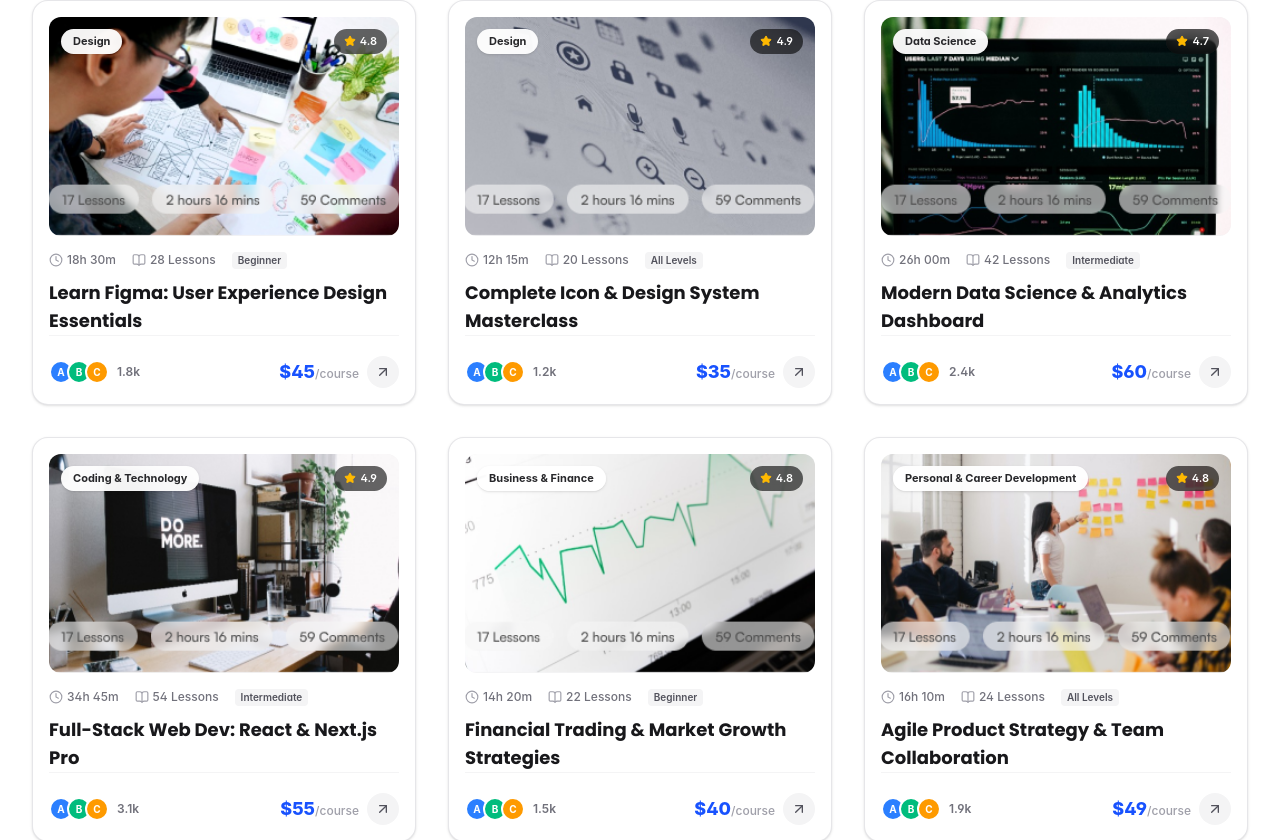
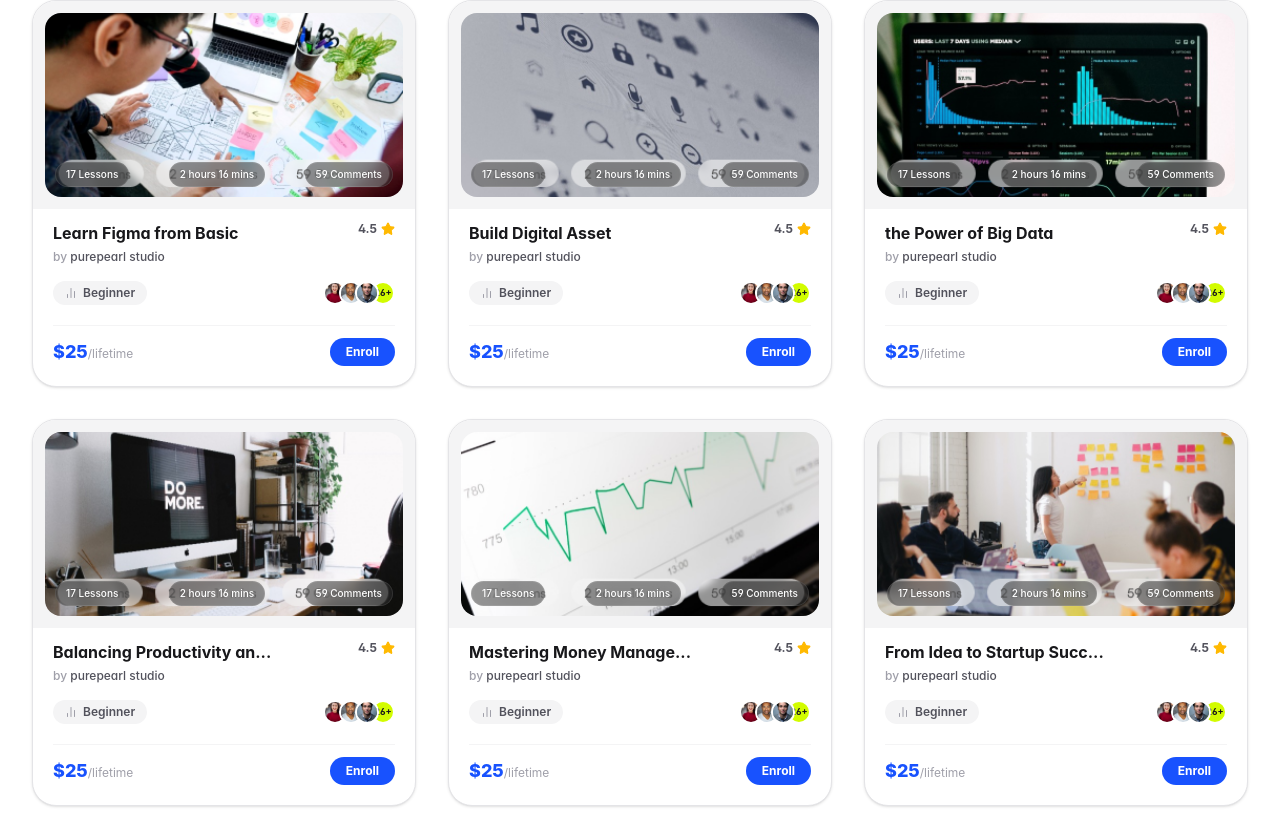
Before and after one commit to ridwanul-basit/ByteSpace-New, a Next.js app: page / in a window 1280 px wide. Shown: the part 1581-2421 px from the top of the page. Built offline with nearby package versions, Linux system fonts and the light colour scheme; a web font is replaced by a local one.

Commit message:
feat(add : course image  added)

```diff
--- a/src/components/sections/CourseCatalog.tsx
+++ b/src/components/sections/CourseCatalog.tsx
@@ -3,7 +3,7 @@
 import React, { useState } from "react";
 import Image from "next/image";
 import Link from "next/link";
-import { Star, Clock, BookOpen, ArrowUpRight } from "lucide-react";
+import { Star, BarChart2 } from "lucide-react";
 import { CATEGORY_TABS, COURSES_DATA, Course } from "@/data/landingData";
 
 interface CourseCatalogProps {
@@ -32,7 +32,7 @@ export const CourseCatalog: React.FC<CourseCatalogProps> = ({ searchQuery = "" }
       <div className="mx-auto max-w-7xl px-4 sm:px-6 lg:px-8">
         {/* Section Header */}
         <div className="text-center max-w-3xl mx-auto">
-          <h2 className="text-3xl sm:text-5xl font-extrabold tracking-tight text-zinc-900 leading-tight">
+          <h2 className="text-3xl sm:text-5xl font-extrabold tracking-tight text-zinc-900 leading-tight font-heading">
             Discover Your Passion, <br className="hidden sm:inline" />
             Build Your Skills
           </h2>
@@ -67,86 +67,102 @@ export const CourseCatalog: React.FC<CourseCatalogProps> = ({ searchQuery = "" }
           </button>
         </div>
 
-        {/* Courses Grid */}
-        <div className="mt-14 grid grid-cols-1 md:grid-cols-2 lg:grid-cols-3 gap-7 sm:gap-8">
+        {/* Courses Grid — Exact Figma Design */}
+        <div className="mt-14 grid grid-cols-1 md:grid-cols-2 lg:grid-cols-3 gap-6 lg:gap-8">
           {filteredCourses.map((course: Course) => (
-            <Link
-              href={`/courses/${course.id === "course-1" ? "learn-figma-from-basic" : course.id === "course-2" ? "build-digital-asset" : course.id === "course-3" ? "the-power-of-big-data" : "build-digital-asset"}`}
+            <div
               key={course.id}
-              className="group flex flex-col overflow-hidden rounded-2xl border border-zinc-200/90 bg-white p-4 shadow-sm hover:shadow-xl hover:-translate-y-1 transition-all duration-300"
+              className="group flex flex-col overflow-hidden rounded-3xl border border-zinc-200 bg-white shadow-sm transition-all duration-300 hover:-translate-y-1 hover:shadow-xl"
             >
-              {/* Thumbnail Container */}
-              <div className="relative aspect-[16/10] w-full overflow-hidden rounded-xl bg-zinc-100">
+              {/* Card Thumbnail */}
+              <div className="relative h-52 w-full overflow-hidden bg-zinc-100 p-3">
+                <div className="relative h-full w-full overflow-hidden rounded-2xl">
                   <Image
                     src={course.image}
                     alt={course.title}
                     fill
                     className="object-cover transition-transform duration-500 group-hover:scale-105"
                   />
-                <div className="absolute top-3 left-3 rounded-full bg-white/95 backdrop-blur-md px-3 py-1 text-[11px] font-bold text-zinc-800 shadow-sm">
-                  {course.category}
+
+                  {/* Tags Pills on bottom of image */}
+                  <div className="absolute bottom-2.5 left-2.5 right-2.5 flex items-center justify-between gap-1">
+                    <span className="rounded-full bg-black/40 backdrop-blur-md px-2.5 py-1 text-[10px] font-medium text-white border border-white/10">
+                      {course.lessons} Lessons
+                    </span>
+                    <span className="rounded-full bg-black/40 backdrop-blur-md px-2.5 py-1 text-[10px] font-medium text-white border border-white/10">
+                      {course.duration}
+                    </span>
+                    <span className="rounded-full bg-black/40 backdrop-blur-md px-2.5 py-1 text-[10px] font-medium text-white border border-white/10">
+                      {course.reviewsCount} Comments
+                    </span>
                   </div>
-                <div className="absolute top-3 right-3 rounded-full bg-black/60 backdrop-blur-md px-2.5 py-1 text-[11px] font-semibold text-white flex items-center gap-1">
-                  <Star className="w-3 h-3 fill-amber-400 text-amber-400" />
-                  <span>{course.rating}</span>
                 </div>
               </div>
 
-              {/* Course Meta Info */}
-              <div className="mt-4 flex flex-col flex-1">
-                {/* Meta details row */}
-                <div className="flex items-center gap-4 text-xs text-zinc-500 font-medium">
-                  <span className="flex items-center gap-1">
-                    <Clock className="w-3.5 h-3.5 text-zinc-400" />
-                    {course.duration}
-                  </span>
-                  <span className="flex items-center gap-1">
-                    <BookOpen className="w-3.5 h-3.5 text-zinc-400" />
-                    {course.lessons} Lessons
-                  </span>
-                  <span className="rounded bg-zinc-100 px-1.5 py-0.5 text-[10px] font-semibold text-zinc-600">
+              {/* Card Body */}
+              <div className="flex flex-1 flex-col justify-between p-5 pt-3">
+                <div>
+                  {/* Title + Rating */}
+                  <div className="flex items-start justify-between gap-2">
+                    <Link
+                      href={`/courses/${course.id === "course-1" ? "learn-figma-from-basic" : course.id === "course-2" ? "build-digital-asset" : course.id === "course-3" ? "the-power-of-big-data" : course.id === "course-4" ? "balancing-productivity" : course.id === "course-5" ? "mastering-money-management" : "from-idea-to-startup"}`}
+                      className="font-bold text-base text-zinc-900 line-clamp-1 hover:text-[#1852fe] transition-colors"
+                    >
+                      {course.title}
+                    </Link>
+                    <div className="flex items-center gap-1 shrink-0 text-xs font-bold text-zinc-600">
+                      <span>{course.rating}</span>
+                      <Star className="w-3.5 h-3.5 fill-amber-400 text-amber-400" />
+                    </div>
+                  </div>
+
+                  <p className="mt-1 text-xs text-zinc-400 font-medium">
+                    by <span className="text-zinc-600">{course.author.name}</span>
+                  </p>
+
+                  {/* Level Badge + Enrolled Avatars */}
+                  <div className="mt-4 flex items-center justify-between">
+                    <span className="inline-flex items-center gap-1.5 rounded-full bg-zinc-100 px-3 py-1 text-xs font-semibold text-zinc-600">
+                      <BarChart2 className="w-3 h-3 text-zinc-400" />
                       {course.level}
                     </span>
+
+                    {/* Avatars Stack */}
+                    <div className="flex items-center -space-x-2">
+                      <div className="relative h-6 w-6 rounded-full border-2 border-white overflow-hidden">
+                        <Image src="/avatars/avatar-1.jpg" alt="Student" fill className="object-cover" />
                       </div>
-
-                {/* Course Title */}
-                <h3 className="mt-2.5 text-base sm:text-lg font-bold text-zinc-900 group-hover:text-[#1852fe] transition-colors line-clamp-2">
-                  {course.title}
-                </h3>
-
-                {/* Bottom Row: Students & Price matching Figma ($45/course) */}
-                <div className="mt-auto pt-5 flex items-center justify-between border-t border-zinc-100">
-                  <div className="flex items-center gap-2">
-                    <div className="flex -space-x-1.5">
-                      <div className="h-6 w-6 rounded-full border-2 border-white bg-blue-500 text-[10px] text-white flex items-center justify-center font-bold">
-                        A
+                      <div className="relative h-6 w-6 rounded-full border-2 border-white overflow-hidden">
+                        <Image src="/avatars/avatar-2.jpg" alt="Student" fill className="object-cover" />
                       </div>
-                      <div className="h-6 w-6 rounded-full border-2 border-white bg-emerald-500 text-[10px] text-white flex items-center justify-center font-bold">
-                        B
+                      <div className="relative h-6 w-6 rounded-full border-2 border-white overflow-hidden">
+                        <Image src="/avatars/avatar-3.jpg" alt="Student" fill className="object-cover" />
                       </div>
-                      <div className="h-6 w-6 rounded-full border-2 border-white bg-amber-500 text-[10px] text-white flex items-center justify-center font-bold">
-                        C
-                      </div>
-                    </div>
-                    <span className="text-xs font-semibold text-zinc-500">
-                      {course.studentsCount}
-                    </span>
-                  </div>
-
-                  <div className="flex items-center gap-2">
-                    <div className="text-right">
-                      <span className="text-lg font-extrabold text-[#1852fe]">
-                        {course.price.replace(".00", "")}
-                      </span>
-                      <span className="text-xs font-medium text-zinc-400">/course</span>
-                    </div>
-                    <div className="h-8 w-8 rounded-full bg-zinc-100 group-hover:bg-[#1852fe] group-hover:text-white text-zinc-600 flex items-center justify-center transition-colors">
-                      <ArrowUpRight className="w-4 h-4" />
+                      <div className="flex h-6 w-6 items-center justify-center rounded-full border-2 border-white bg-[#d2fc00] text-[9px] font-bold text-zinc-900">
+                        26+
                       </div>
                     </div>
                   </div>
                 </div>
+
+                {/* Price & Link */}
+                <div className="mt-5 pt-3 border-t border-zinc-100 flex items-center justify-between">
+                  <div>
+                    <span className="text-lg font-extrabold text-[#1852fe]">
+                      ${course.price.replace("$", "")}
+                    </span>
+                    <span className="text-xs text-zinc-400">/lifetime</span>
+                  </div>
+
+                  <Link
+                    href={`/courses/${course.id === "course-1" ? "learn-figma-from-basic" : course.id === "course-2" ? "build-digital-asset" : course.id === "course-3" ? "the-power-of-big-data" : course.id === "course-4" ? "balancing-productivity" : course.id === "course-5" ? "mastering-money-management" : "from-idea-to-startup"}`}
+                    className="rounded-full bg-[#1852fe] hover:bg-[#1242d4] px-4 py-1.5 text-xs font-bold text-white transition-colors"
+                  >
+                    Enroll
                   </Link>
+                </div>
+              </div>
+            </div>
           ))}
         </div>
       </div>
--- a/src/data/landingData.ts
+++ b/src/data/landingData.ts
@@ -56,103 +56,103 @@ export const CATEGORY_TABS = [
 export const COURSES_DATA: Course[] = [
   {
     id: "course-1",
-    title: "Learn Figma: User Experience Design Essentials",
+    title: "Learn Figma from Basic",
     category: "Design",
     image: "/courses/Frame (1).png",
-    rating: 4.8,
-    reviewsCount: 420,
-    studentsCount: "1.8k",
-    duration: "18h 30m",
-    lessons: 28,
+    rating: 4.5,
+    reviewsCount: 59,
+    studentsCount: "26+",
+    duration: "2 hours 16 mins",
+    lessons: 17,
     level: "Beginner",
-    price: "$45.00",
+    price: "$25",
     author: {
-      name: "Marcus Vance",
+      name: "purepearl studio",
       avatar: "/avatars/avatar-2.jpg",
     },
   },
   {
     id: "course-2",
-    title: "Complete Icon & Design System Masterclass",
+    title: "Build Digital Asset",
     category: "Design",
     image: "/courses/Frame (2).png",
-    rating: 4.9,
-    reviewsCount: 310,
-    studentsCount: "1.2k",
-    duration: "12h 15m",
-    lessons: 20,
-    level: "All Levels",
-    price: "$35.00",
+    rating: 4.5,
+    reviewsCount: 59,
+    studentsCount: "26+",
+    duration: "2 hours 16 mins",
+    lessons: 17,
+    level: "Beginner",
+    price: "$25",
     author: {
-      name: "Elena Rostova",
+      name: "purepearl studio",
       avatar: "/avatars/avatar-1.jpg",
     },
   },
   {
     id: "course-3",
-    title: "Modern Data Science & Analytics Dashboard",
-    category: "Data Science",
+    title: "the Power of Big Data",
+    category: "Development",
     image: "/courses/Frame (3).png",
-    rating: 4.7,
-    reviewsCount: 512,
-    studentsCount: "2.4k",
-    duration: "26h 00m",
-    lessons: 42,
-    level: "Intermediate",
-    price: "$60.00",
+    rating: 4.5,
+    reviewsCount: 59,
+    studentsCount: "26+",
+    duration: "2 hours 16 mins",
+    lessons: 17,
+    level: "Beginner",
+    price: "$25",
     author: {
-      name: "David Chen",
+      name: "purepearl studio",
       avatar: "/avatars/avatar-3.jpg",
     },
   },
   {
     id: "course-4",
-    title: "Full-Stack Web Dev: React & Next.js Pro",
-    category: "Coding & Technology",
+    title: "Balancing Productivity an...",
+    category: "Marketing",
     image: "/courses/Frame (4).png",
-    rating: 4.9,
-    reviewsCount: 680,
-    studentsCount: "3.1k",
-    duration: "34h 45m",
-    lessons: 54,
-    level: "Intermediate",
-    price: "$55.00",
+    rating: 4.5,
+    reviewsCount: 59,
+    studentsCount: "26+",
+    duration: "2 hours 16 mins",
+    lessons: 17,
+    level: "Beginner",
+    price: "$25",
     author: {
-      name: "Alex Ramirez",
+      name: "purepearl studio",
       avatar: "/avatars/avatar-2.jpg",
     },
   },
   {
     id: "course-5",
-    title: "Financial Trading & Market Growth Strategies",
-    category: "Business & Finance",
+    title: "Mastering Money Manage...",
+    category: "Finance",
     image: "/courses/Frame (5).png",
-    rating: 4.8,
-    reviewsCount: 290,
-    studentsCount: "1.5k",
-    duration: "14h 20m",
-    lessons: 22,
+    rating: 4.5,
+    reviewsCount: 59,
+    studentsCount: "26+",
+    duration: "2 hours 16 mins",
+    lessons: 17,
     level: "Beginner",
-    price: "$40.00",
+    price: "$25",
     author: {
-      name: "Sarah Jenkins",
+      name: "purepearl studio",
       avatar: "/avatars/avatar-1.jpg",
     },
   },
   {
     id: "course-6",
-    title: "Agile Product Strategy & Team Collaboration",
-    category: "Personal & Career Development",
+    title: "From Idea to Startup Succ...",
+    category: "Music",
     image: "/courses/Frame (6).png",
-    rating: 4.8,
-    reviewsCount: 340,
-    studentsCount: "1.9k",
-    duration: "16h 10m",
-    lessons: 24,
-    level: "All Levels",
-    price: "$49.00",
+    rating: 4.5,
+    reviewsCount: 59,
+    studentsCount: "26+",
+    duration: "2 hours 16 mins",
+    lessons: 17,
+    level: "Beginner",
+    price: "$25",
     author: {
-      name: "Michael Chang",
+      name: "purepearl studio",
       avatar: "/avatars/avatar-3.jpg",
     },
   },
```
Also changed, not shown: public/Image (1).png (added). Lines whose indentation alone changed are shown as unchanged.
